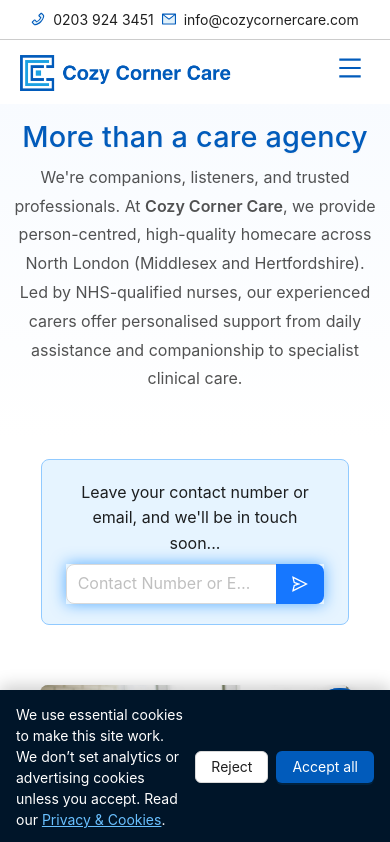
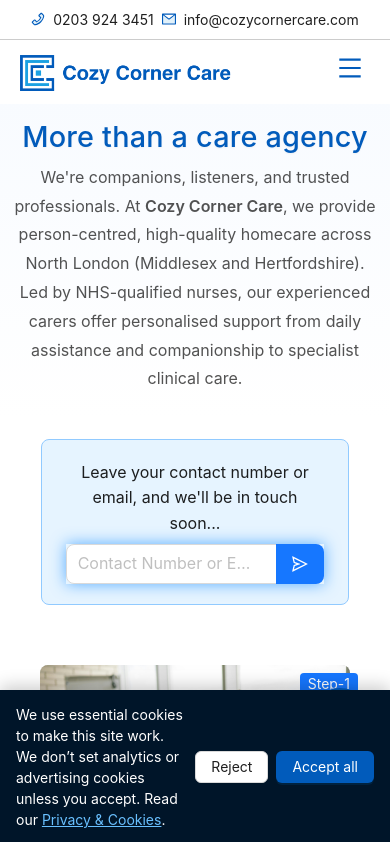
Before and after one commit to PyiHtun/ccc-v2, a React (Vite) app: page / in a window 390 px wide. Shown: the top 842 px of the page. Built offline with nearby package versions, Linux system fonts and the light colour scheme; what antd-style would draw is missing.

Commit message:
upd header text 2

```diff
--- a/src/App.css
+++ b/src/App.css
@@ -77,7 +77,7 @@
     background: #ffffff;
   }
 
-  .hero-wrap { padding: 40px 12px 24px; }
+  .hero-wrap { padding: 40px 12px 10px; }
   .hero-subtitle { font-size: 15px; }
   .hero-cta { padding: 12px; }
 }
@@ -87,7 +87,7 @@
 .hero-wrap {
   background: linear-gradient(180deg, #f8fbff 0%, #ffffff 100%);
   padding-top: 20px;
-  padding-bottom: 30px;
+  padding-bottom: 10px;
 }
 
 .hero-inner {
```
Also changed, not shown: src/App.jsx (indentation only), 5 other files (tests, documents, lock files or other folders).
